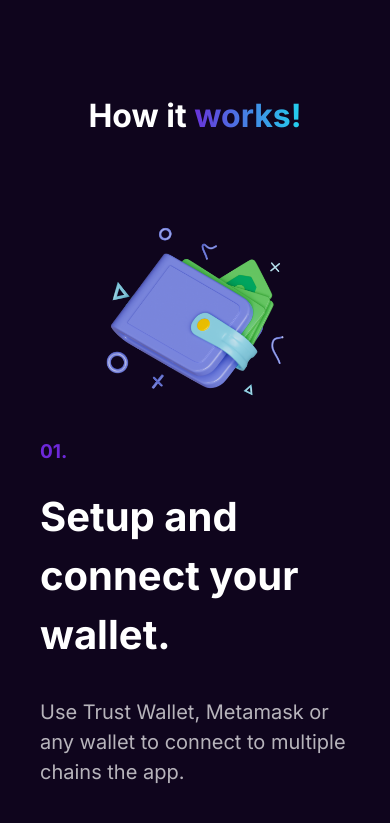
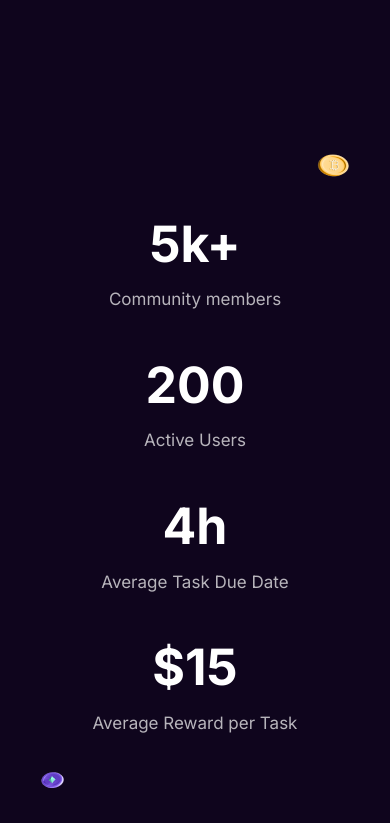
Before and after one commit to w3b3d3v/web3task-lp, a Next.js app: page / in a window 390 px wide. Shown: the part 3640-4463 px from the top of the page. Built offline with nearby package versions, Linux system fonts and the light colour scheme.

Commit message:
Add CardStats

```diff
--- a/src/app/page.tsx
+++ b/src/app/page.tsx
@@ -4,6 +4,7 @@ import {
 	WhyChooseUsSection,
 	HowItWorksSection,
 } from "@/components/04-templates";
+import { CardStats } from "@/components/02-molecules";
 
 export default function Home() {
 	return (
@@ -11,6 +12,7 @@ export default function Home() {
 			<HeroSection />
 			<PartnersSection />
 			<WhyChooseUsSection />
+			<CardStats />
 			<HowItWorksSection />
 		</main>
 	);
--- /dev/null
+++ b/src/components/02-molecules/CardStats.tsx
@@ -0,0 +1,109 @@
+"use client";
+import Image from "next/image";
+import { useScreenSize } from "@/hooks/useScreenSize";
+import { cn } from "@/lib/utils";
+import Link from "next/link";
+import ether from "@/app/public/ether.png";
+import bitcoin from "@/app/public/bitcoin.png";
+
+export const CardStats = () => {
+	const { isMobile } = useScreenSize();
+
+	return (
+		<div
+			className={cn([
+				"flex flex-wrap  items-center justify-center gap-[24px] md:mx-[50px] lg:mx-[50px] lg:gap-[10px] xl:w-[1350px]",
+				isMobile &&
+					"mx-[50px] mt-[50px] flex h-[680px] flex-col flex-wrap gap-[30px]",
+			])}
+			style={{ marginBottom: "187px" }}
+		>
+			<div
+				className={cn([
+					"bottom-[0px] left-[-4px] flex h-[157px] items-end justify-end",
+					isMobile && "justfy-center flex h-[23px] w-full items-center",
+				])}
+			>
+				<Image
+					src={bitcoin}
+					alt="Cursor Icon"
+					width={32}
+					height={23}
+					className=""
+				/>
+			</div>
+			<div
+				className={cn([
+					"flex h-[111.176px] w-[307.5px] flex-col items-center justify-center border-r",
+					isMobile && "border-0",
+				])}
+			>
+				<div className="flex w-[62px] items-center justify-center">
+					<p className="text-[50px] font-bold text-white md:text-[71px]">5k+</p>
+				</div>
+				<div className="top-8 flex h-full w-full items-center justify-center">
+					<p className="text-[17px] font-normal text-[#B7B4BB]">
+						Community members
+					</p>
+				</div>
+			</div>
+			<div
+				className={cn([
+					"flex h-[111.176px] w-[307.5px] flex-col items-center justify-center border-r",
+					isMobile && "border-0",
+				])}
+			>
+				<div className="flex w-[62px] items-center justify-center">
+					<p className=" text-[50px] font-bold text-white md:text-[71px]">
+						200
+					</p>
+				</div>
+				<div className="top-8 flex h-full w-full items-center justify-center">
+					<p className="text-[17px] font-normal text-[#B7B4BB]">Active Users</p>
+				</div>
+			</div>
+			<div
+				className={cn([
+					"flex h-[111.176px] w-[307.5px] flex-col items-center justify-center border-r",
+					isMobile && "border-0",
+				])}
+			>
+				<div className="flex w-[6px] items-center justify-center">
+					<p className=" text-[50px] font-bold text-white md:text-[69px]">4h</p>
+				</div>
+				<div className="top-8 flex h-full w-full items-center justify-center">
+					<p className="text-[17px] font-normal text-[#B7B4BB]">
+						Average Task Due Date
+					</p>
+				</div>
+			</div>
+			<div className="flex h-[111.176px] w-[307.5px] flex-col  items-center justify-center">
+				<div className="flex w-[62px] items-center justify-center">
+					<p className=" text-[50px] font-bold text-white md:text-[71px]">
+						$15
+					</p>
+				</div>
+				<div className="top-8 flex h-full w-full items-center justify-center">
+					<p className="text-[17px] font-normal text-[#B7B4BB]">
+						Average Reward per Task
+					</p>
+				</div>
+			</div>
+			<div
+				className={cn([
+					"right-[4px] top-[0px] flex h-[157px] items-start justify-end",
+					isMobile &&
+						"left-[4px] flex h-[23px] w-full items-start justify-start",
+				])}
+			>
+				<Image
+					src={ether}
+					alt="Cursor Icon"
+					width={24}
+					height={16}
+					className=""
+				/>
+			</div>
+		</div>
+	);
+};
--- a/src/components/02-molecules/index.tsx
+++ b/src/components/02-molecules/index.tsx
@@ -3,3 +3,4 @@ export * from "./CardPartners";
 export * from "./CardsChooseUs";
 export * from "./CardsHowItWorks";
 export * from "./TheHeader";
+export * from "./CardStats";
```
Also changed, not shown: src/app/public/bitcoin.png (added), src/app/public/ether.png (added).
